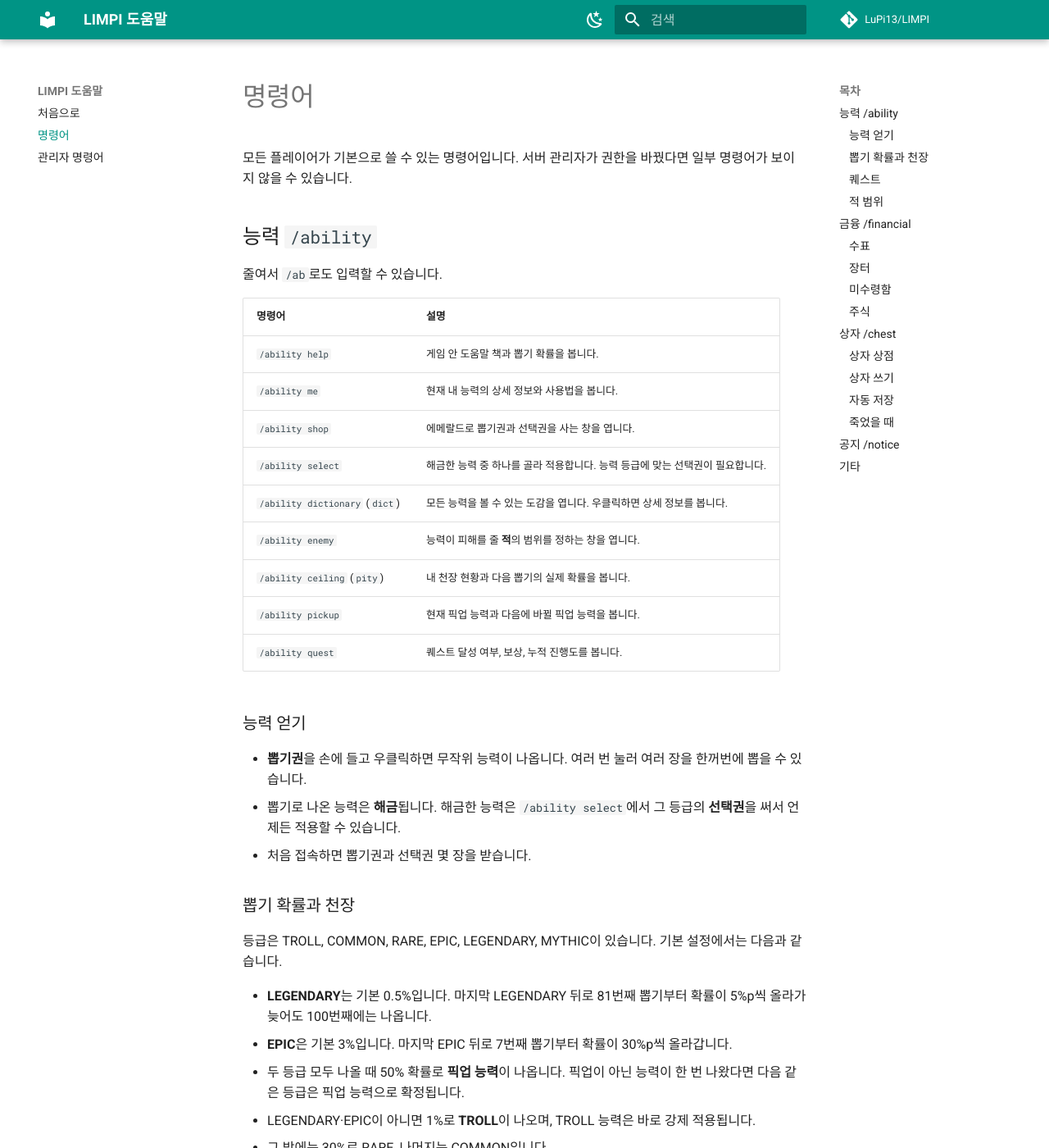
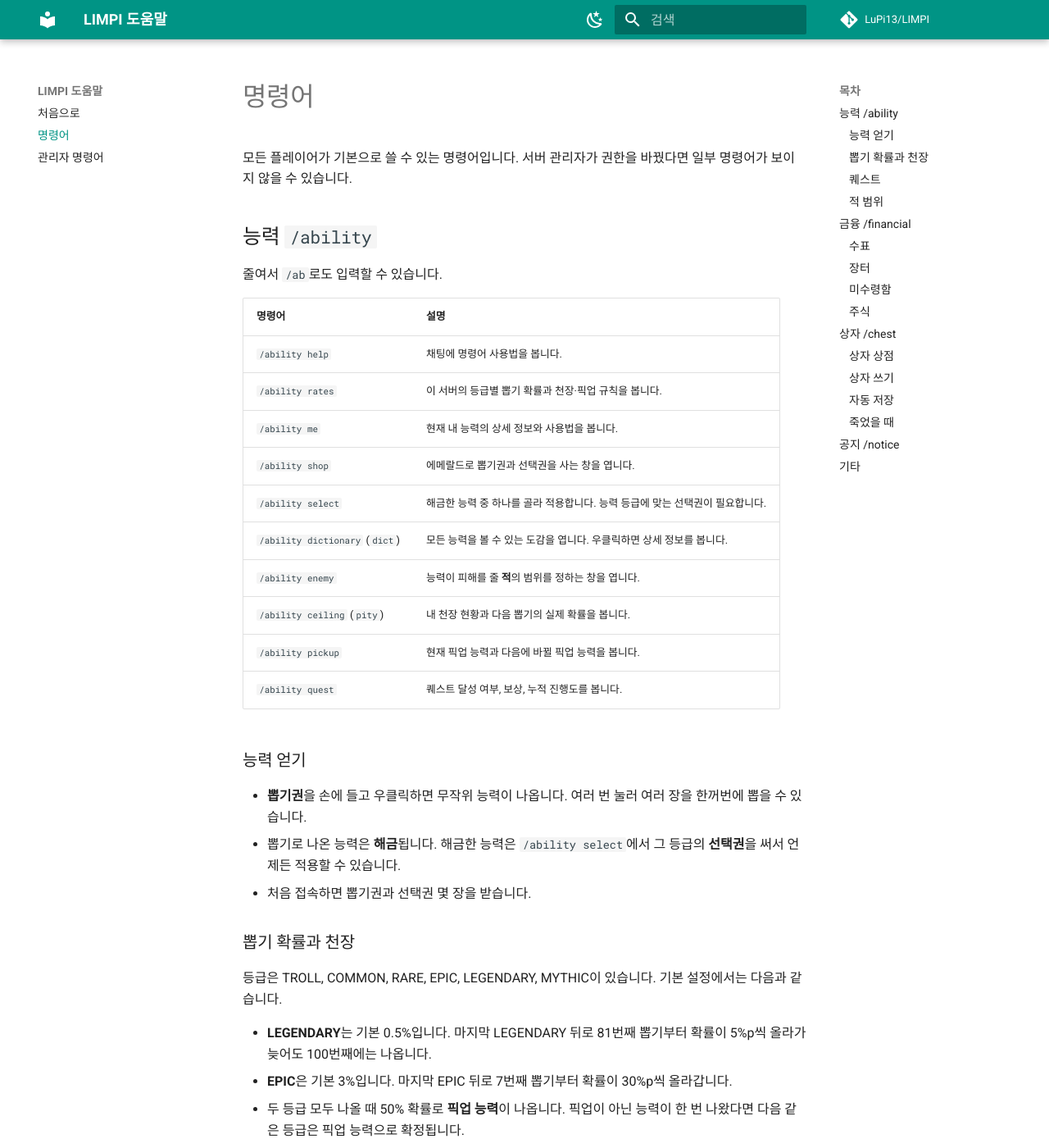
Before and after one commit to LuPi13/LIMPI, an MkDocs documentation site: the page built from pages/commands.md, in a window 1280 px wide and 1400 px high. Shown: the whole window at 82% size. Built offline with MkDocs 1.6.1 and Material for MkDocs 9.7.7, drawn with Linux system fonts in a browser that asks for light colours; comment, search, counter and statistics services are not loaded; some of the changed text lies outside the part shown.

Commit message:
Document chat help, /ability rates and /limpi help

```diff
--- a/pages/commands.md
+++ b/pages/commands.md
@@ -8,7 +8,8 @@
 
 | 명령어 | 설명 |
 | --- | --- |
-| `/ability help` | 게임 안 도움말 책과 뽑기 확률을 봅니다. |
+| `/ability help` | 채팅에 명령어 사용법을 봅니다. |
+| `/ability rates` | 이 서버의 등급별 뽑기 확률과 천장·픽업 규칙을 봅니다. |
 | `/ability me` | 현재 내 능력의 상세 정보와 사용법을 봅니다. |
 | `/ability shop` | 에메랄드로 뽑기권과 선택권을 사는 창을 엽니다. |
 | `/ability select` | 해금한 능력 중 하나를 골라 적용합니다. 능력 등급에 맞는 선택권이 필요합니다. |
@@ -35,7 +36,7 @@
 - 그 밖에는 30%로 RARE, 나머지는 COMMON입니다.
 - 픽업 능력은 30분마다 바뀝니다.
 
-정확한 값은 서버 설정을 따르므로 `/ability help`와 `/ability pity`로 확인하세요.
+정확한 값은 서버 설정을 따르므로 `/ability rates`와 `/ability pity`로 확인하세요.
 
 ### 퀘스트
 
@@ -52,7 +53,7 @@
 
 | 명령어 | 설명 |
 | --- | --- |
-| `/financial help` | 게임 안 도움말 책을 봅니다. |
+| `/financial help` | 채팅에 명령어 사용법을 봅니다. |
 | `/financial me` | 내 계좌 잔액을 봅니다. |
 | `/financial send <플레이어> <금액>` | 다른 플레이어에게 송금합니다. 수수료 5%(소수점 아래 버림)가 붙습니다. |
 | `/financial check <금액>` | 그 금액의 수표를 발행합니다. |
@@ -92,7 +93,7 @@
 | 명령어 | 설명 |
 | --- | --- |
 | `/chest` | 내 상자를 엽니다. 아직 해금하지 않았다면 상자 상점을 엽니다. |
-| `/chest help` | 게임 안 도움말 책을 봅니다. |
+| `/chest help` | 채팅에 명령어 사용법을 봅니다. |
 | `/chest shop` | 상자 상점을 엽니다. |
 | <code>/chest auto [on&#124;off]</code> | 자동 저장을 켜거나 끕니다. `on`/`off`를 생략하면 켜짐과 꺼짐을 바꿉니다. |
 
@@ -135,7 +136,7 @@
 
 | 명령어 | 설명 |
 | --- | --- |
-| `/notice help` | 게임 안 도움말 책을 봅니다. |
+| `/notice help` | 채팅에 명령어 사용법을 봅니다. |
 | `/notice show <날짜> [번호]` | 지난 공지를 다시 봅니다. 예: `/notice show 2026-10-14 001`. 번호를 생략하면 그날의 공지를 모두 봅니다. |
 | `/notice list` | 보관 중인 공지의 날짜와 번호를 봅니다. 날짜나 번호를 누르면 그 공지가 나옵니다. 읽지 않은 공지는 노란색입니다. |
 | `/notice unread` | 읽지 않은 공지를 모두 봅니다. |
@@ -148,4 +149,5 @@
 
 | 명령어 | 설명 |
 | --- | --- |
+| `/limpi help` | 모든 시스템의 도움말을 모아 봅니다. 줄을 누르면 해당 도움말이 나옵니다. |
 | `/ability result <거래 ID>` | 확정된 내 뽑기·선택 결과를 다시 봅니다. 관리자가 안내한 경우에만 쓰면 됩니다. |
```
Also changed, not shown: AGENTS.md (+1 -1 lines), README.md (+1 -1 lines), pages/admin.md (+1 -1 lines), pages/index.md (+7 -4 lines).
